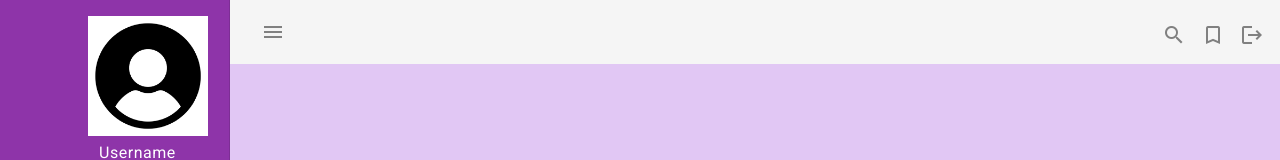
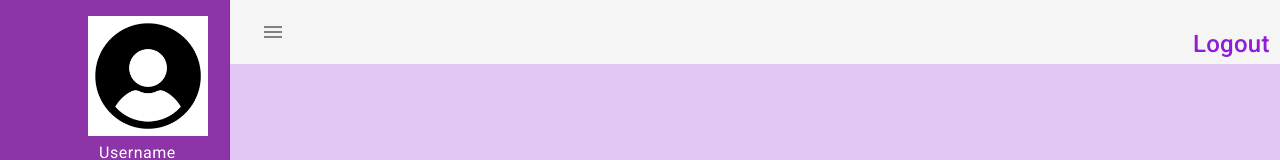
Before and after one commit to sakshigupta142000/tasktool, an Angular app: page /home in a window 1280 px wide. Shown: the top 160 px of the page. Built offline with nearby package versions, Linux system fonts and the light colour scheme; sample sign-in values are in the browser's storage.

Commit message:
initial commit

```diff
--- a/src/app/app-routing.module.ts
+++ b/src/app/app-routing.module.ts
@@ -15,6 +15,7 @@ import { ForgetPasswordComponent } from './components/forget-password/forget-pas
 import { HomeComponent } from './components/home/home.component';
 import { LoginComponent } from './components/login/login.component';
 import { SignupComponent } from './components/signup/signup.component';
+import { AuthGuard } from './services/auth.guard';
 
 const routes: Routes = [
   {
@@ -23,7 +24,9 @@ const routes: Routes = [
     pathMatch: 'full',
   },
   {
-    path: 'home', component:HomeComponent,
+    path: 'home',
+    canActivate:[AuthGuard],
+    component:HomeComponent,
     children:[
       {path: 'dashboard', component:DashboardComponent},
       {path: 'task', component:TaskComponent},
--- a/src/app/components/home/home.component.css
+++ b/src/app/components/home/home.component.css
@@ -21,7 +21,10 @@ mat-toolbar{
 .mat-toolbar .box{
     margin-top: 15px;
 }
-
+#logout-button{
+    margin-right: 35px;
+    color: #8f1cd6;
+}
 
 
 
--- a/src/app/components/home/home.component.html
+++ b/src/app/components/home/home.component.html
@@ -8,9 +8,9 @@
         <mat-toolbar>
           <mat-icon (click)="sidebar.toggle()">menu</mat-icon>
           <div class="box">
-            <mat-icon>search</mat-icon>
-            <mat-icon>bookmark_border</mat-icon>
-            <mat-icon routerLink="/" >logout</mat-icon>
+            <!-- <mat-icon>search</mat-icon>
+            <mat-icon>bookmark_border</mat-icon> -->
+            <a *ngIf="loggedIn"  (click)="logoutUser()" mat-icon-button id="logout-button">Logout</a>
             <!-- <mat-icon>mail_outline</mat-icon> -->
           </div>
         </mat-toolbar>
@@ -21,36 +21,3 @@
     </div>
   </mat-sidenav-content>
 </mat-sidenav-container>
-
-
-
-
-
-<!-- <!doctype html>
-<html lang="en">
-  <head>
-    <meta charset="utf-8">
-    <meta name="viewport" content="width=device-width, initial-scale=1">
-    <title>Signup</title>
-    <link href="https://cdn.jsdelivr.net/npm/bootstrap@5.3.0-alpha1/dist/css/bootstrap.min.css" rel="stylesheet" integrity="sha384-GLhlTQ8iRABdZLl6O3oVMWSktQOp6b7In1Zl3/Jr59b6EGGoI1aFkw7cmDA6j6gD" crossorigin="anonymous">
-    <link rel="stylesheet" href="https://cdn.jsdelivr.net/npm/bootstrap-icons@1.10.3/font/bootstrap-icons.css">
-  </head>
-  <body>
-<mat-toolbar color="primary">
-       <button mat-icon-button color="accent" aria-label="Example icon button with a menu icon">
-        <mat-icon>menu</mat-icon>
-      </button>
-    <span>Task Management Tool</span>
-    <button  class="logouticon">
-        <i class="bi-power"></i>
-    </button>
-</mat-toolbar>
-  </body>
-</html>
-
-<mat-list role="list">
-    <mat-list-item role="listitem"><b>Task</b></mat-list-item>
-    <mat-list-item role="listitem"><b>Project</b></mat-list-item>
-    <mat-list-item role="listitem"><b>My Account</b></mat-list-item>
-  </mat-list>
- -->
--- a/src/app/components/home/home.component.ts
+++ b/src/app/components/home/home.component.ts
@@ -1,10 +1,25 @@
-import { Component } from '@angular/core';
+import { Component , OnInit} from '@angular/core';
+import { LoginService } from 'src/app/services/login.service';
 
 @Component({
   selector: 'app-home',
   templateUrl: './home.component.html',
   styleUrls: ['./home.component.css']
 })
-export class HomeComponent {
+export class HomeComponent implements OnInit{
+
+  public loggedIn=false;
+
+  constructor(private loginService:LoginService){}
+
+  ngOnInit(): void {
+    this.loggedIn=this.loginService.isLoggedIn()
+
+  }
+  logoutUser()
+  {
+    this.loginService.logout()
+    location.reload()
+  }
 
 }
--- a/src/app/components/login/login.component.html
+++ b/src/app/components/login/login.component.html
@@ -11,9 +11,6 @@
     <!-- <link rel="stylesheet" href="loginpage.css"> -->
     <title>Login page in HTML</title>
     <link href="https://cdn.jsdelivr.net/npm/bootstrap@5.3.0-alpha1/dist/css/bootstrap.min.css" rel="stylesheet" integrity="sha384-GLhlTQ8iRABdZLl6O3oVMWSktQOp6b7In1Zl3/Jr59b6EGGoI1aFkw7cmDA6j6gD" crossorigin="anonymous">
-    <!-- <link rel="stylesheet" href="https://cdnjs.cloudflare.com/ajax/libs/font-awesome/4.7.0/css/font-awesome.min.css"> -->
-    <!-- <link rel="stylesheet" href="https://cdn.jsdelivr.net/npm/@fortawesome/fontawesome-free@6.2.1/css/fontawesome.min.css" integrity="sha384-QYIZto+st3yW+o8+5OHfT6S482Zsvz2WfOzpFSXMF9zqeLcFV0/wlZpMtyFcZALm" crossorigin="anonymous"> -->
-    <!-- <link rel="stylesheet" href="/src/styles.css"> -->
     <link rel="stylesheet" href="https://cdn.jsdelivr.net/npm/bootstrap-icons@1.10.3/font/bootstrap-icons.css">
   </head>
   <body>
@@ -26,12 +23,14 @@
                         <header>LOGIN</header>
                     <div class="form-group">
                         <i class="bi bi-envelope-at-fill"></i>
-                        <input class="myInput" placeholder="Email" id="email" [(ngModel)]="credentials.username" required name="username" type="text">
+                        <input class="myInput" placeholder="Email" id="email" [(ngModel)]="credentials.username" required name="username" type="text" matInput/>
+
+                        <!-- two way data binding -->
                     </div>
 
                     <div class="form-group">
                         <i class="bi bi-key-fill"></i>
-                        <input class="myInput" placeholder="Password" id="password" [(ngModel)]="credentials.username"  required name="username" type="text">
+                        <input class="myInput" placeholder="Password" id="password" [(ngModel)]="credentials.password"  required name="password" type="text" matInput/>
                     </div>
                     <br>
                     <p class="register">Forget Password?? <U><a routerLink = "/forget-password" >Click here</a></U></p>
@@ -44,14 +43,15 @@
                     </div>
 
                     <div class="buttons">
-                        <button mat-raised-button color="primary"  id="login-button">Login</button>
+                        <button type="submit" mat-raised-button color="primary"  id="login-button">Login</button>
                         <a routerLink = "/signup" id="signup-button" button mat-raised-button color="primary">Sign Up</a>
                       </div>
                     <!-- <input type="submit" class="butt" value="Submit">
                     <input type="submit" class="butt" value="Cancel"> -->
                 </form>
                 <br>
-                {{ credentials | json }}
+                <!-- {{ credentials | json }} -->
+                  <!-- two way data binding -->
                 </div>
             </div>
 
@@ -72,25 +72,3 @@
 <script src="https://cdn.jsdelivr.net/npm/bootstrap@5.3.0-alpha1/dist/js/bootstrap.min.js" integrity="sha384-mQ93GR66B00ZXjt0YO5KlohRA5SY2XofN4zfuZxLkoj1gXtW8ANNCe9d5Y3eG5eD" crossorigin="anonymous"></script>
   </body>
 </html>
-
-<!-- </head>
-<body>
-    <form action="">
-        <div class="container">
-            <h3><B>LOGIN</B></h3>
-        </div>
-        <div class="container">
-            <label for="username">Username :</label>
-            <input type="text" placeholder="Enter Username" name="username" required>
-            <br><br>
-            <label for="pswrd">Password :</label>
-            <input type="password" placeholder="Enter Password" name="pswrd" required> <br>
-            <br>
-            <p class="register">Forget Password?? <U><a routerLink = "/forget-password" >Click here</a></U></p>
-        </div>
-
-    </form>
-
-
-</body>
-</html> -->
--- a/src/app/components/login/login.component.ts
+++ b/src/app/components/login/login.component.ts
@@ -21,18 +21,20 @@ export class LoginComponent implements OnInit {
 
   onSubmit()
   {
-    // console.log("form is submitted");
+    console.log("form is submitted");
     if((this.credentials.username!='' && this.credentials.password!='') && (this.credentials.username!=null && this.credentials.password!=null)){
 
       console.log("We have to submit the form to server");
       this.loginService.generateToken(this.credentials).subscribe(
-        response=>{
+        (response:any)=>{
 
-          console.log(response); //success
+          console.log(response.token); //success
+          this.loginService.loginUser(response.token)
+          window.location.href="/home"
         },
 
         error=>{
-          console.log();
+          console.log(error);
         }
 
       )
--- /dev/null
+++ b/src/app/services/auth.guard.ts
@@ -0,0 +1,27 @@
+import { Injectable } from '@angular/core';
+import { ActivatedRouteSnapshot, CanActivate, Router, RouterStateSnapshot, UrlTree } from '@angular/router';
+import { Observable } from 'rxjs';
+import { LoginService } from './login.service';
+
+@Injectable({
+  providedIn: 'root'
+})
+export class AuthGuard implements CanActivate {
+
+  constructor(private loginService:LoginService, private router:Router){
+
+  }
+
+  canActivate(
+    route: ActivatedRouteSnapshot,
+    state: RouterStateSnapshot): Observable<boolean | UrlTree> | Promise<boolean | UrlTree> | boolean | UrlTree {
+
+      if(this.loginService.isLoggedIn()){
+        return true;
+      }
+
+      this.router.navigate([''])
+    return false;
+  }
+
+}
```
Also changed, not shown: 2 other files (tests, documents, lock files or other folders).
